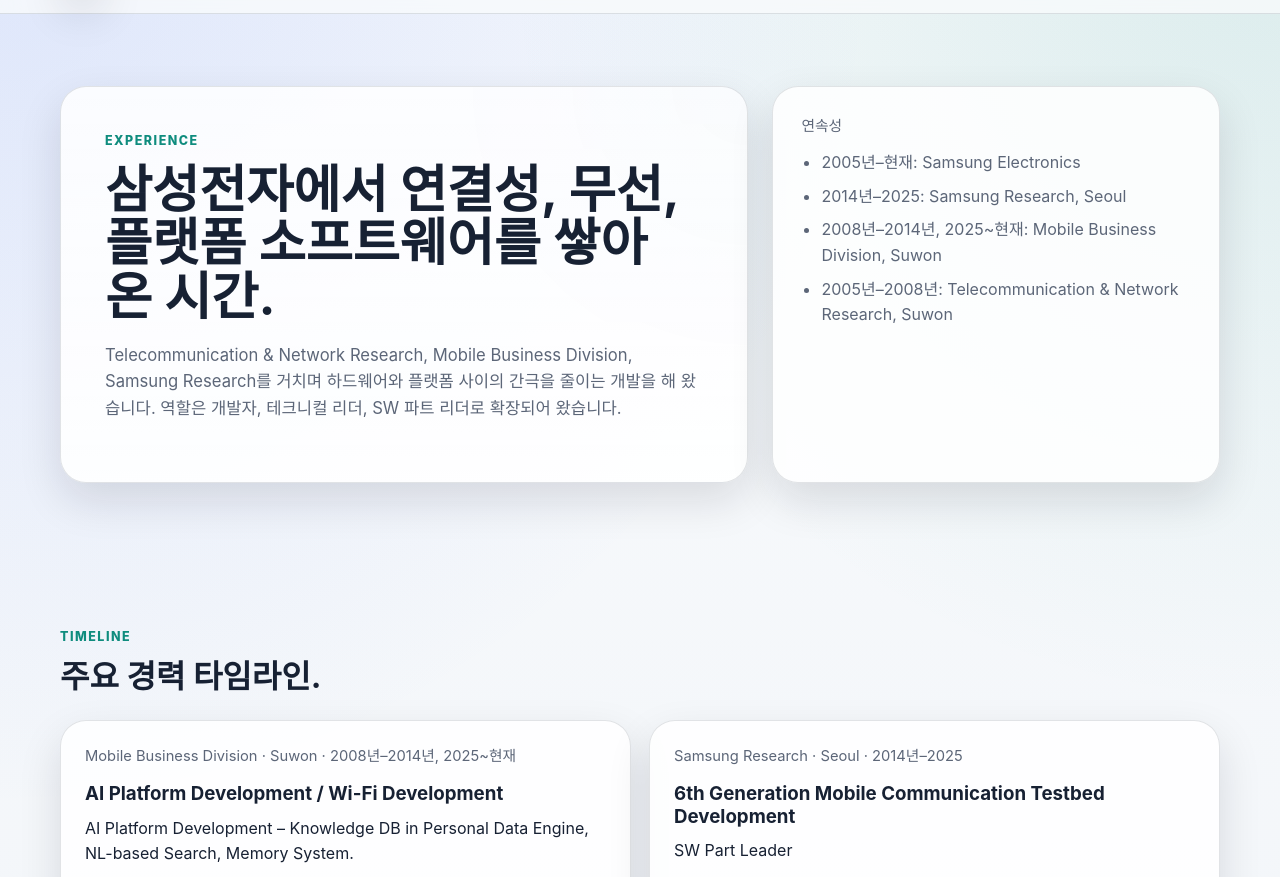
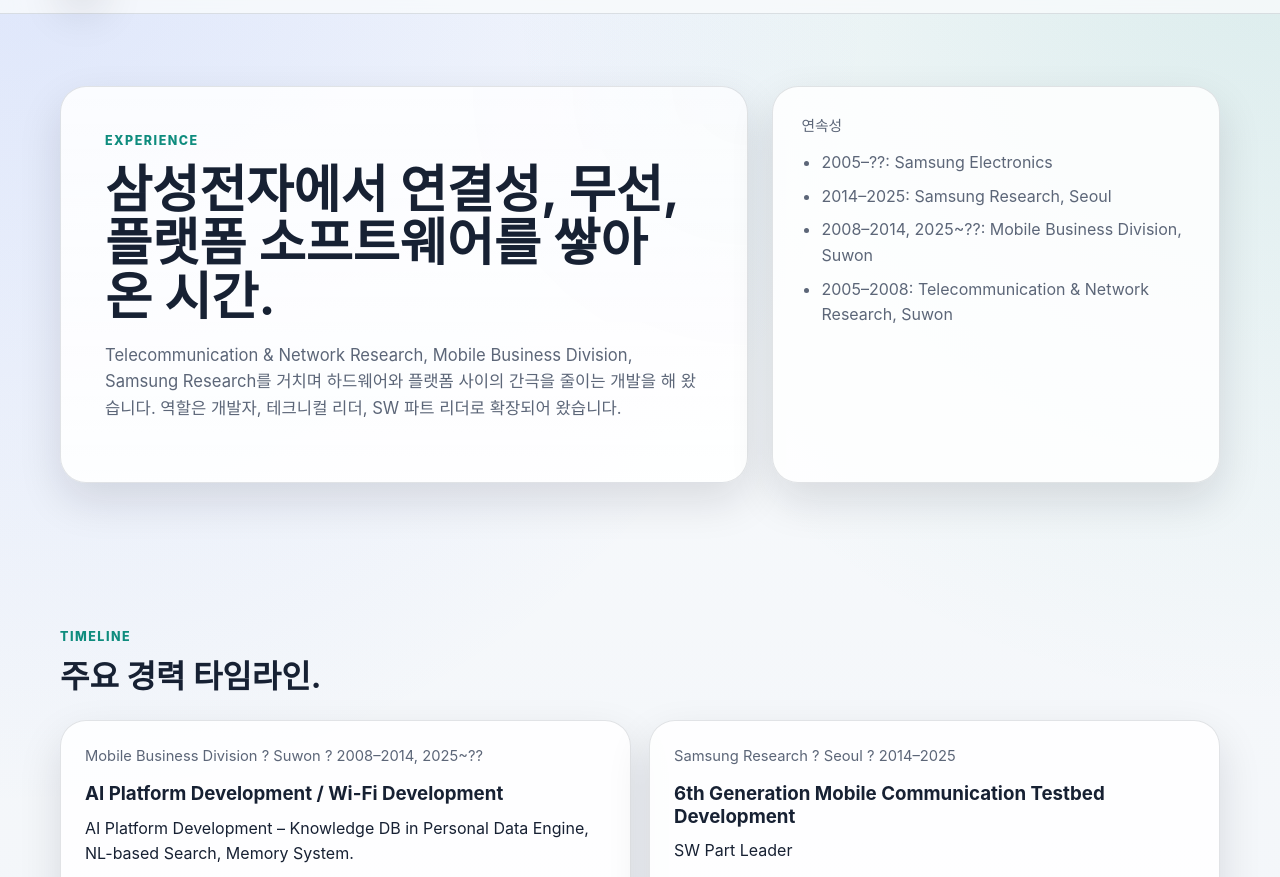
Before and after one commit to assets-firedragon/assets-firedragon.github.io, a plain HTML site: page experience.html in a window 1280 px wide. Shown: the part 67-944 px from the top of the page. Drawn offline with Linux system fonts and the light colour scheme.

Commit message:
Update career timeline labels

```diff
--- a/experience.html
+++ b/experience.html
@@ -49,10 +49,10 @@
         <aside class="page-hero__aside panel">
           <p class="card-label">연속성</p>
           <ul class="status-list">
-            <li>2005년–현재: Samsung Electronics</li>
-            <li>2014년–2025: Samsung Research, Seoul</li>
-            <li>2008년–2014년, 2025~현재: Mobile Business Division, Suwon</li>
-            <li>2005년–2008년: Telecommunication &amp; Network Research, Suwon</li>
+            <li>2005–??: Samsung Electronics</li>
+            <li>2014–2025: Samsung Research, Seoul</li>
+            <li>2008–2014, 2025~??: Mobile Business Division, Suwon</li>
+            <li>2005–2008: Telecommunication &amp; Network Research, Suwon</li>
           </ul>
         </aside>
       </section>
@@ -64,7 +64,7 @@
         </div>
         <div class="timeline">
           <article class="timeline-card">
-            <p class="timeline-meta">Mobile Business Division · Suwon · 2008년–2014년, 2025~현재</p>
+            <p class="timeline-meta">Mobile Business Division ? Suwon ? 2008–2014, 2025~??</p>
             <h3>AI Platform Development / Wi-Fi Development</h3>
             <p>AI Platform Development – Knowledge DB in Personal Data Engine, NL-based Search, Memory System.</p>
             <p>Collaboration Partners – Oxford Semantic Technology, AIC-Warsaw, SRI-B</p>
@@ -74,7 +74,7 @@
           </article>
 
           <article class="timeline-card">
-            <p class="timeline-meta">Samsung Research · Seoul · 2014년–2025</p>
+            <p class="timeline-meta">Samsung Research ? Seoul ? 2014–2025</p>
             <h3>6th Generation Mobile Communication Testbed Development</h3>
             <p>SW Part Leader</p>
             <p>L2/L3 Protocol Stack Development using the srsRAN opensource project</p>
@@ -84,7 +84,7 @@
           </article>
 
           <article class="timeline-card">
-            <p class="timeline-meta">Telecommunication &amp; Network Research · Suwon · 2005년–2008년</p>
+            <p class="timeline-meta">Telecommunication &amp; Network Research ? Suwon ? 2005–2008</p>
             <h3>Connectivity SoC SW Development</h3>
             <p>UHF RFID Reader Chip, ZigBee, Human Body Communication SoC</p>
             <p>BSP, RTOS, Device Driver and proprietary protocol stack development</p>
```
